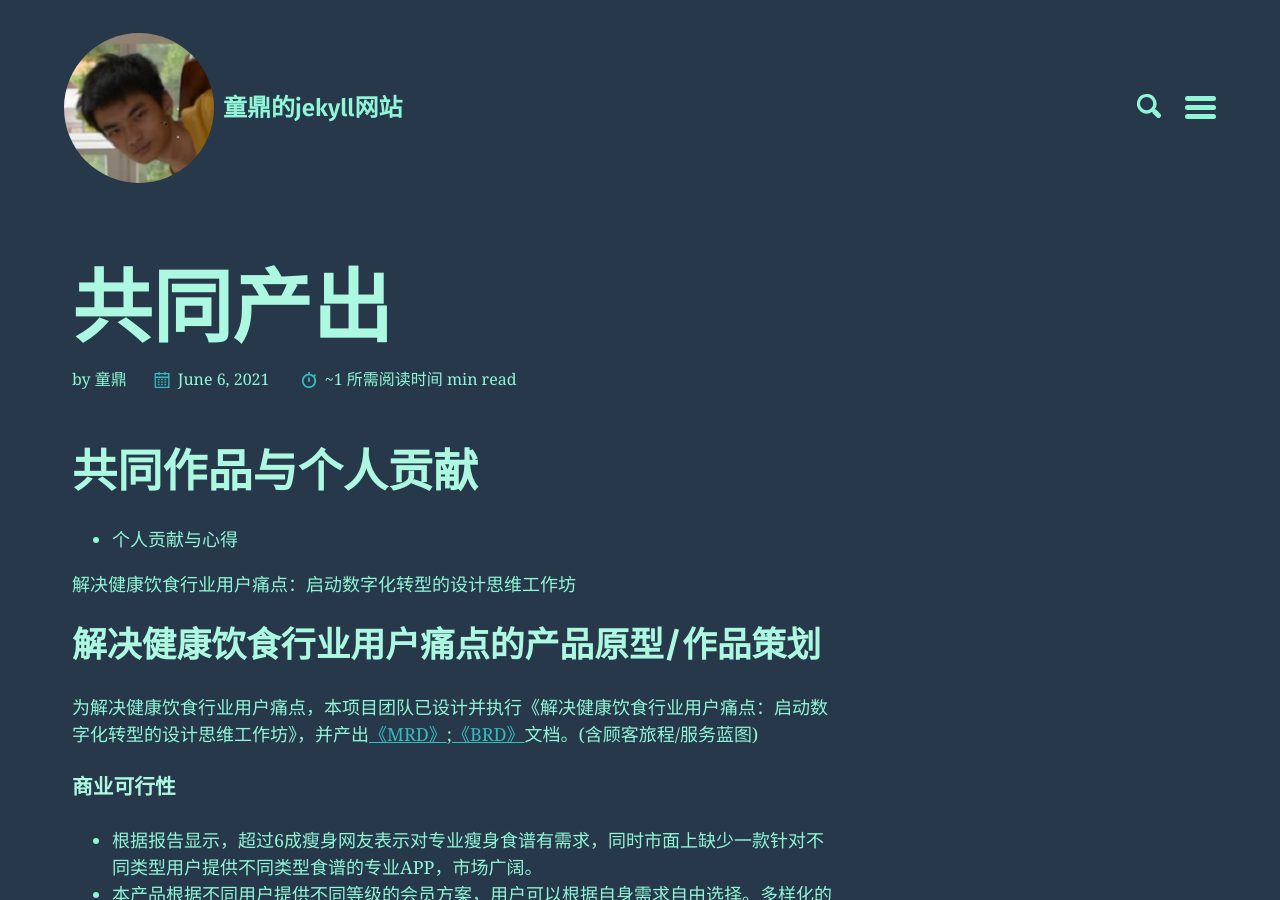
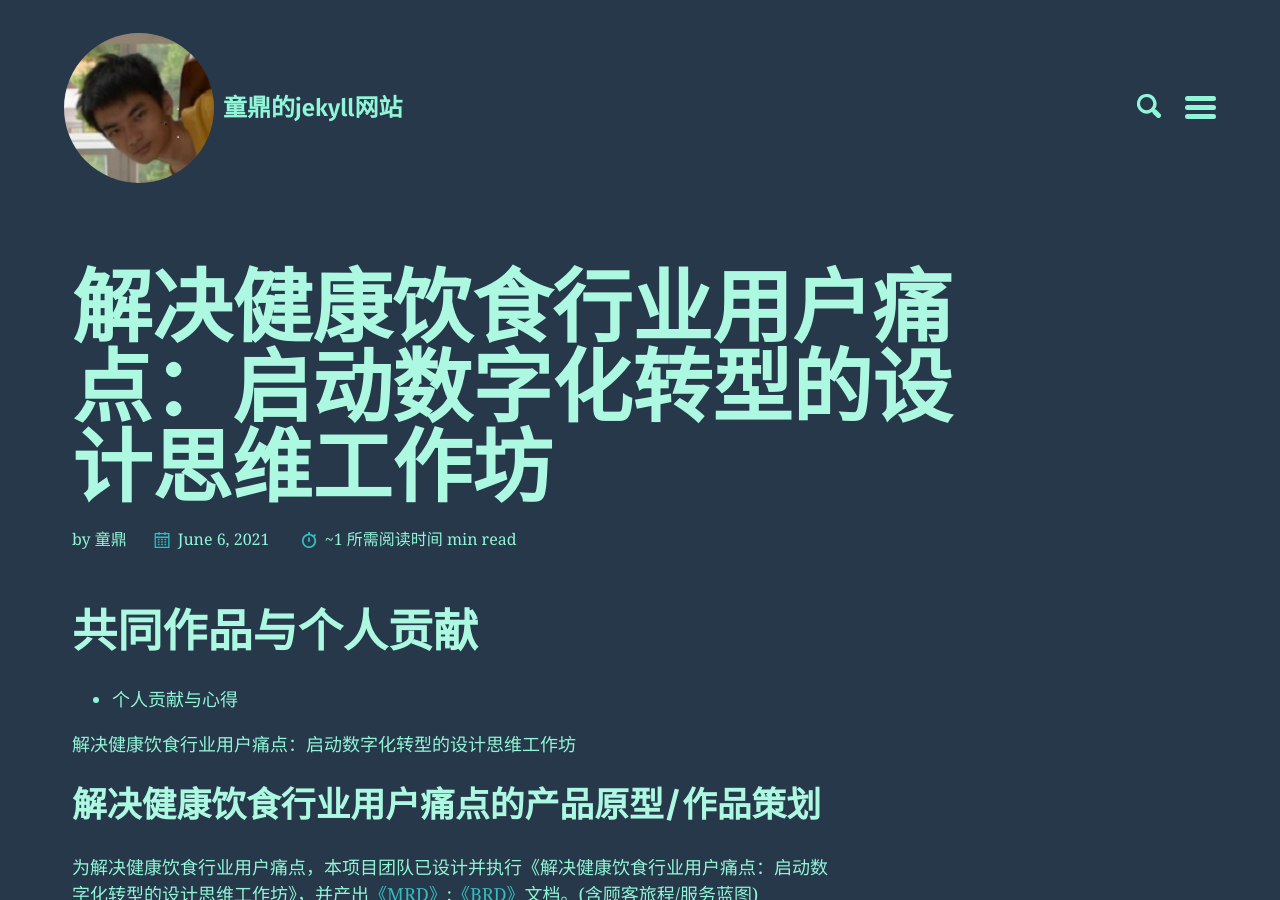
Before and after one commit to F7kai/jekyll-theme-basically-basic, a Jekyll site: the page built from _posts/2021-06-06-共同产出.md, in a window 1280 px wide and 900 px high. Built offline with Jekyll 4.4.1, drawn with Linux system fonts in a browser that asks for light colours.

Commit message:
Update 2021-06-06-共同产出.md

```diff
--- a/_posts/2021-06-06-共同产出.md
+++ b/_posts/2021-06-06-共同产出.md
@@ -1,3 +1,11 @@
+---
+layout: page
+title: 解决健康饮食行业用户痛点：启动数字化转型的设计思维工作坊
+excerpt_separator: "<!--more-->"
+categories:
+     - 自我策展
+---
+
 # 共同作品与个人贡献
 <!--more-->
 * 个人贡献与心得
```
